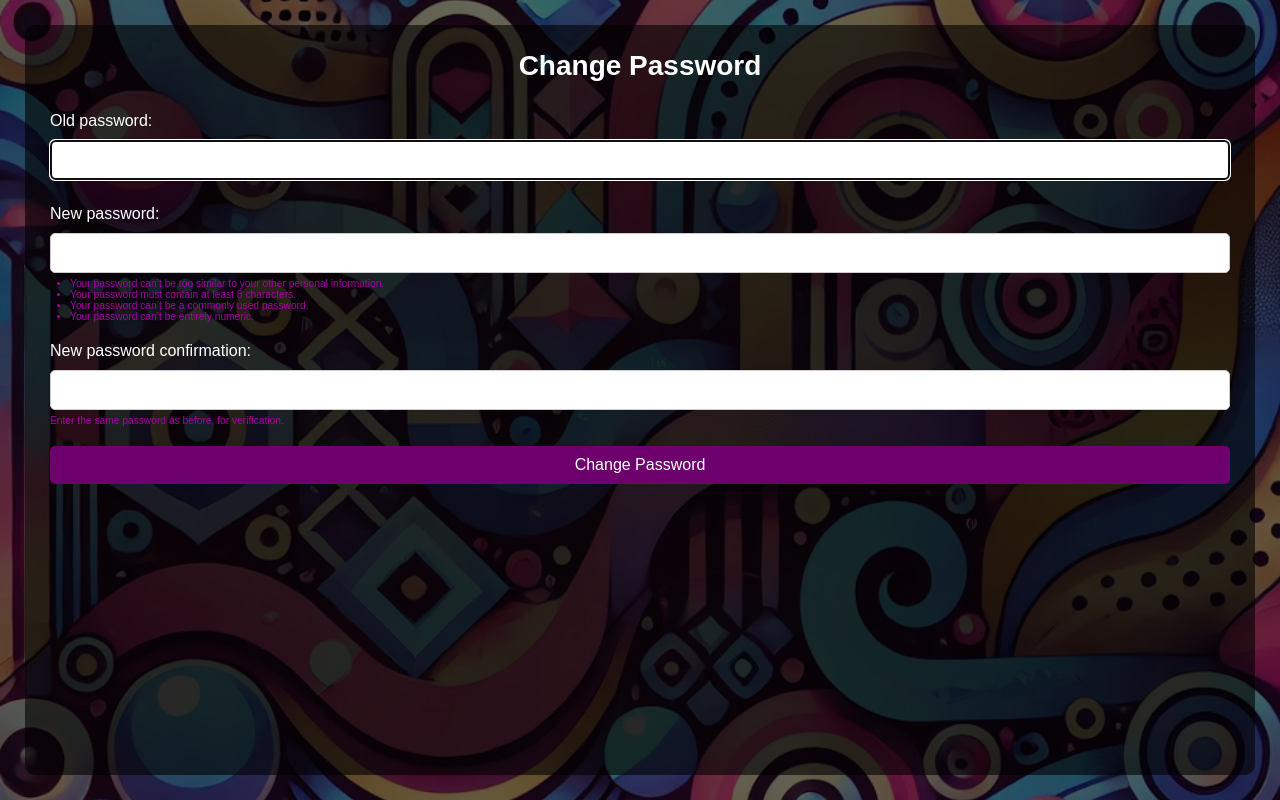
After one commit to bamarler/NUGameHub, a Django app: page /password_change/ in a window 1280 px wide. The commit adds this page. Run offline with Django 5.2, Linux system fonts and the light colour scheme; the visitor is signed in with stand-in values (Sample User, id 1).

Commit message:
got login/signup, accout, and password changing pages to work properly. Developing develop page

```diff
--- a/docker-compose-dev.yml
+++ b/docker-compose-dev.yml
@@ -1,5 +1,3 @@
-version: "3.9"
-
 services:
   spade:
     build:
--- a/docker-compose-prod.yml
+++ b/docker-compose-prod.yml
@@ -1,5 +1,3 @@
-version: '3.9'
-
 services:
   spade:
     build:
--- a/spade/core/templates/base.html
+++ b/spade/core/templates/base.html
@@ -14,7 +14,9 @@
                 <ul>
                     <li><a href="{% url 'catalog' %}">Catalog</a></li>
                     <li><a href="{% url 'leaderboards' %}">Leaderboards</a></li>
-                    <li><a href="{% url 'social' %}">Social</a></li>
+                    {% if user.is_staff %}
+                        <li><a href="{% url 'develop' %}">Develop</a></li>
+                    {% endif %}
                 </ul>
             </nav>
             <div class="logo">
--- /dev/null
+++ b/spade/core/templates/password_change.html
@@ -0,0 +1,21 @@
+{% extends 'base_no_header.html' %}
+
+{% load static %}
+
+{% block title %}Change Password - SPADE{% endblock %}
+
+{% block content %}
+<link rel="stylesheet" href="{% static 'css/password_change_styles.css' %}">
+<div class="password-change-background" style="background-image: url('{% static 'images/password-change-background.png' %}');">
+    <div class="overlay"></div>
+    <div class="password-change">
+        <h1>Change Password</h1>
+
+        <form method="post">
+            {% csrf_token %}
+            {{ form.as_p }}
+            <button type="submit">Change Password</button>
+        </form>
+    </div>
+</div>
+{% endblock %}
--- a/spade/core/views.py
+++ b/spade/core/views.py
@@ -1,16 +1,40 @@
 from django.shortcuts import render, redirect
-from django.contrib.auth.decorators import login_required
+from django.contrib.auth.decorators import login_required, user_passes_test
 from django.contrib.auth.forms import AuthenticationForm
 from django.contrib.auth import logout as auth_logout
-from django.contrib.auth.forms import UserChangeForm
+from django.contrib.auth import update_session_auth_hash
+from django.contrib.auth.forms import PasswordChangeForm
 from django.contrib import messages
+from django.contrib.auth import login
+from django.shortcuts import get_object_or_404
 from .forms import CustomUserCreationForm
+from .forms import UserUpdateForm
 from .models import Game
 
 def login_signup(request):
-    login_form = AuthenticationForm()
-    signup_form = CustomUserCreationForm()
-    return render(request, 'login_signup.html', {'login_form': login_form, 'signup_form': signup_form})
+    if request.method == 'POST':
+        if 'login' in request.POST:
+            login_form = AuthenticationForm(data=request.POST)
+            signup_form = CustomUserCreationForm()
+            if login_form.is_valid():
+                login(request, login_form.get_user())
+                return redirect('home')
+            else:
+                return render(request, 'login_signup.html', {'login_form': login_form, 'signup_form': signup_form, 'active_tab': 'login'})
+
+        elif 'signup' in request.POST:
+            signup_form = CustomUserCreationForm(request.POST)
+            login_form = AuthenticationForm()
+            if signup_form.is_valid():
+                user = signup_form.save()
+                login(request, user)
+                return redirect('home')
+            else:
+                return render(request, 'login_signup.html', {'login_form': login_form, 'signup_form': signup_form, 'active_tab': 'signup'})
+    else:
+        login_form = AuthenticationForm()
+        signup_form = CustomUserCreationForm()
+        return render(request, 'login_signup.html', {'login_form': login_form, 'signup_form': signup_form, 'active_tab': 'login'})
 
 @login_required
 def home(request):
@@ -19,27 +43,41 @@ def home(request):
 @login_required
 def account_view(request):
     if request.method == 'POST':
-        form = UserChangeForm(request.POST, instance=request.user)
+        form = UserUpdateForm(request.POST, instance=request.user)
         if form.is_valid():
             form.save()
-            messages.success(request, 'Your account was updated successfully!')
-            return redirect('account')
+            messages.success(request, 'Your account information has been updated successfully.')
+            return redirect('account')  # Replace 'account' with your URL name for the account page
+        else:
+            messages.error(request, 'Please correct the error below.')
     else:
-        form = UserChangeForm(instance=request.user)
+        form = UserUpdateForm(instance=request.user)
 
-    return render(request, 'account.html', {'form': form})
+    context = {
+        'form': form
+    }
+    return render(request, 'account.html', context)
+
+@login_required
+def change_password(request):
+    if request.method == 'POST':
+        form = PasswordChangeForm(request.user, request.POST)
+        if form.is_valid():
+            user = form.save()
+            update_session_auth_hash(request, user)  # Important! Keeps the user logged in.
+            messages.success(request, 'Your password was successfully updated!')
+            return redirect('account')  # Redirect to the account page
+        else:
+            messages.error(request, 'Please correct the error below.')
+    else:
+        form = PasswordChangeForm(request.user)
+    return render(request, 'password_change.html', {
+        'form': form
+    })
 
 def logout_view(request):
     auth_logout(request)
     return redirect('login_signup')  # Redirect to your combined login/signup view
-
-@login_required
-def leaderboards(request):
-    return render(request, 'leaderboards.html')
-
-@login_required
-def social(request):
-    return render(request, 'social.html')
 
 @login_required
 def catalog(request):
@@ -47,6 +85,19 @@ def catalog(request):
     return render(request, 'catalog.html', {'games': games})
 
 @login_required
-def game_view(request, game_id):
-    game = Game.objects.get(pk=game_id)
+def game_view(request, slug):
+    game = get_object_or_404(Game, slug=slug)
     return render(request, 'game_template.html', {'game': game})
+
+@login_required
+def leaderboards(request):
+    return render(request, 'leaderboards.html')
+
+@login_required
+@user_passes_test(lambda u: u.is_staff)
+def develop(request):
+    return render(request, 'develop.html')
+
+@login_required
+def social(request):
+    return render(request, 'social.html')
--- a/spade/spade/urls.py
+++ b/spade/spade/urls.py
@@ -24,15 +24,16 @@ from core import views
 urlpatterns = [
     path('admin/', admin.site.urls),
     path('auth_login/', auth_views.LoginView.as_view(), name='login'),  # Default Django login view
-    # Combined login/signup view
     path('login/', views.login_signup, name='login_signup'),
     path('signup/', views.login_signup, name='signup'),
+    path('logout/', views.logout_view, name='logout'),
     path('', views.home, name='home'),
     path('account/', views.account_view, name='account'),
-    path('logout/', views.logout_view, name='logout'),
+    path('password_change/', views.change_password, name='password_change'),
     path('catalog/', views.catalog, name='catalog'),
-    path('catalog/<int:game_id>/', views.game_view, name='game_view'),
+    path('catalog/<slug:slug>/', views.game_view, name='game_view'),
     path('leaderboards/', views.leaderboards, name='leaderboards'),
+    path('develop/', views.develop, name='develop'),
     path('social/', views.social, name='social'),
 ]
 
--- /dev/null
+++ b/spade/static/css/password_change_styles.css
@@ -0,0 +1,91 @@
+/* Password Change Styling */
+.password-change-background {
+    position: fixed;
+    top: 0;
+    left: 0;
+    width: 100%;
+    height: 100vh;
+    background-size: cover;
+    background-position: center;
+    z-index: -2;
+}
+
+.overlay {
+    position: fixed;
+    top: 0;
+    left: 0;
+    width: 100%;
+    height: 100vh;
+    background-color: rgba(0, 0, 0, 0.6);
+    z-index: -1;
+}
+
+.password-change {
+    background-color: rgba(0, 0, 0, 0.6);
+    padding: 25px;
+    border-radius: 10px;
+    max-width: calc(100% - 50px); /* Full width minus 50px margin */
+    height: calc(100vh - 50px);  /* Full height minus top and bottom margins */
+    margin: 25px 25px 25px 25px;
+    color: white;
+    box-sizing: border-box;
+}
+
+.password-change h1 {
+    margin-bottom: 30px;
+    font-size: 28px;
+    text-align: center;
+    color: white;
+}
+
+.password-change form {
+    display: block;
+}
+
+.password-change label {
+    font-size: 16px;
+    margin-bottom: 10px;
+    margin-top: 20px;
+    display: block;
+    color: white;
+}
+
+.password-change input {
+    padding: 10px;
+    font-size: 16px;
+    border-radius: 5px;
+    border: 1px solid #ccc;
+    width: 100%;
+    box-sizing: border-box;
+    margin-bottom: 5px;
+}
+
+.password-change button {
+    background-color: #6d006d;
+    color: white;
+    border: none;
+    padding: 10px 20px;
+    cursor: pointer;
+    border-radius: 5px;
+    margin-top: 20px;
+    display: block;
+    width: 100%;
+    text-align: center;
+    font-size: 16px;
+}
+
+.password-change button:hover {
+    background-color: #a600a6;
+}
+
+/* Style for the instructional text below the input fields */
+.password-change  {
+    font-size: 0.8vw;  /* Smaller font size for informational text */
+    color: #a600a6;  /* Lighter color for informational text */
+}
+
+/* If using unordered lists for bullet points */
+.password-change ul {
+    padding-left: 20px;  /* Add padding to the left to match the form container's padding */
+    margin: 0;
+}
```
Also changed, not shown: spade/core/forms.py (+7 -0 lines), spade/core/models.py (+7 -0 lines), spade/core/templates/account.html (+17 -17 lines), spade/core/templates/develop.html (added, +9 -0 lines), spade/core/templates/login_signup.html (+6 -6 lines), spade/core/templates/password_change_done.html (added, +17 -0 lines), spade/static/css/account_styles.css (+31 -4 lines), spade/core/migrations/0003_game_slug.py (added), spade/static/images/password-change-background.png (added).
